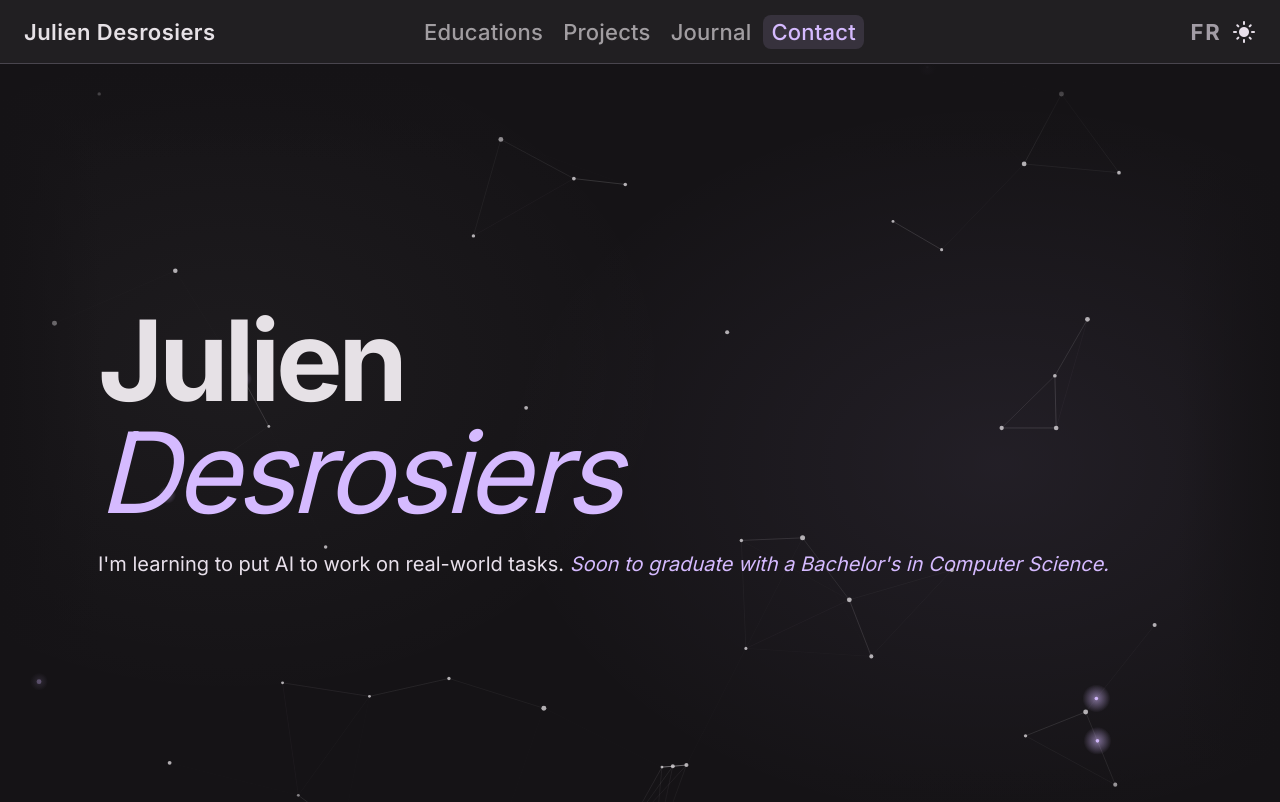
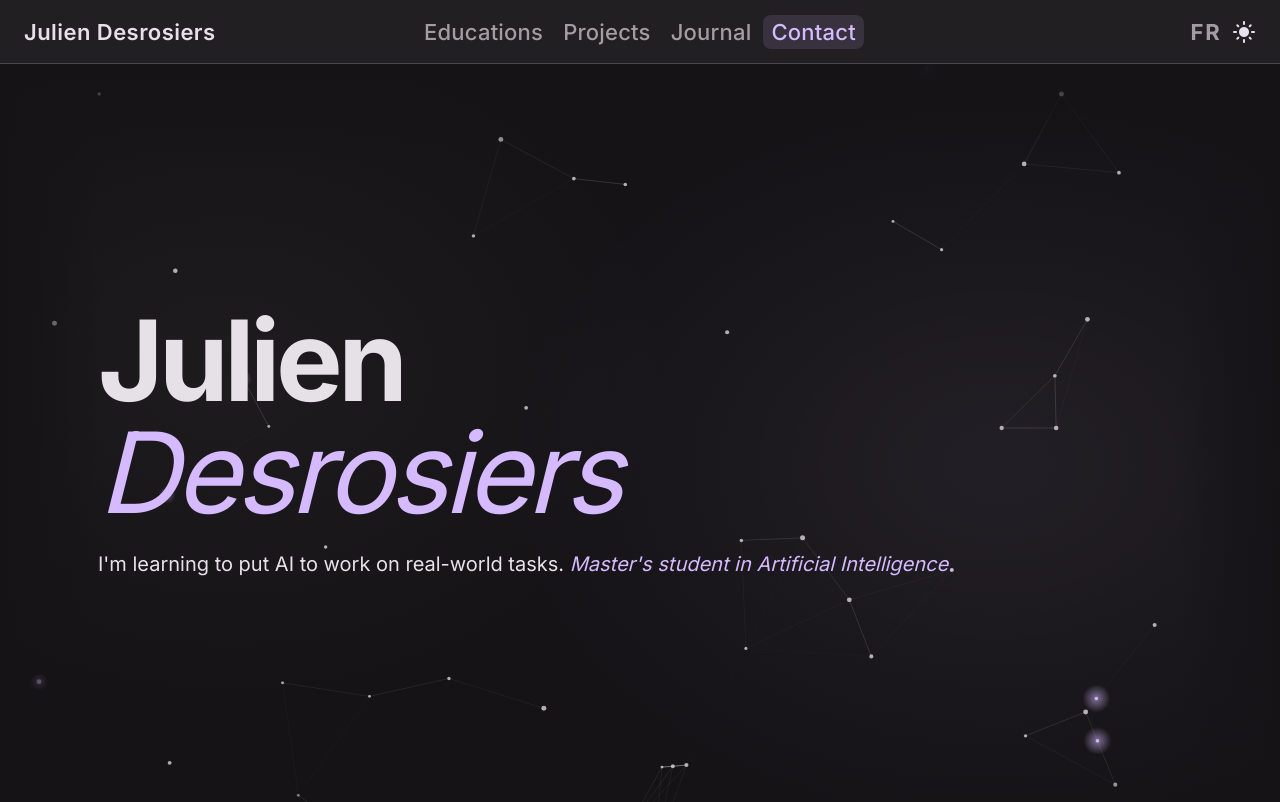
Before and after one commit to JulienDes/portfolio, an Angular app: page /#contact in a window 1280 px wide. Shown: the top 802 px of the page. Built offline with nearby package versions, Linux system fonts and the light colour scheme.

Commit message:
fix: now doing a  master

```diff
--- a/src/app/features/home/pages/home-page/home-page.html
+++ b/src/app/features/home/pages/home-page/home-page.html
@@ -14,8 +14,8 @@
       }}
       <em class="hero-accent">{{
         lang.t(
-          "Soon to graduate with a Bachelor's in Computer Science.",
-          'Bientôt diplômé du baccalauréat en informatique.'
+          "Master's student in Artificial Intelligence.",
+          'Étudiant à la maîtrise en intelligence artificielle.'
         )
       }}</em>
       <!--
```
